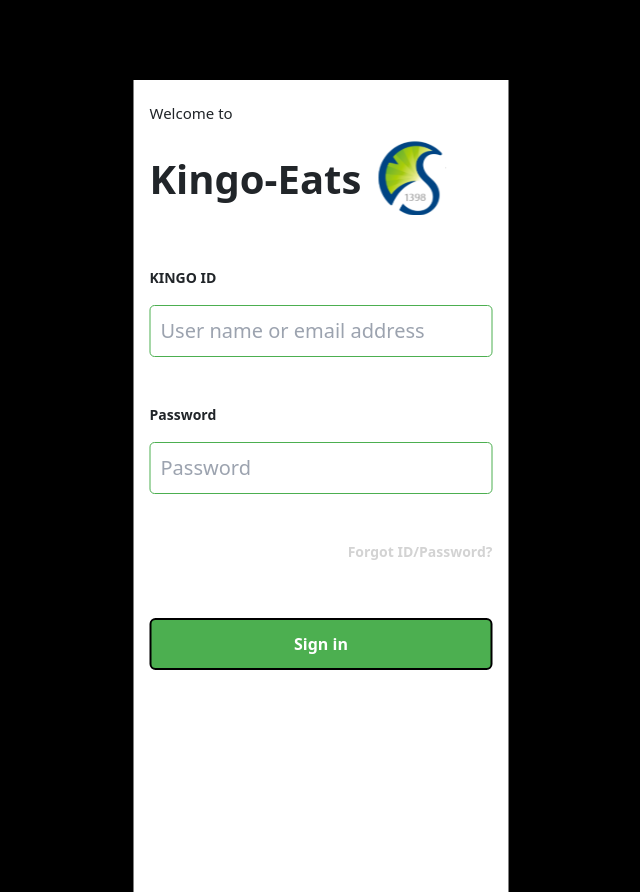
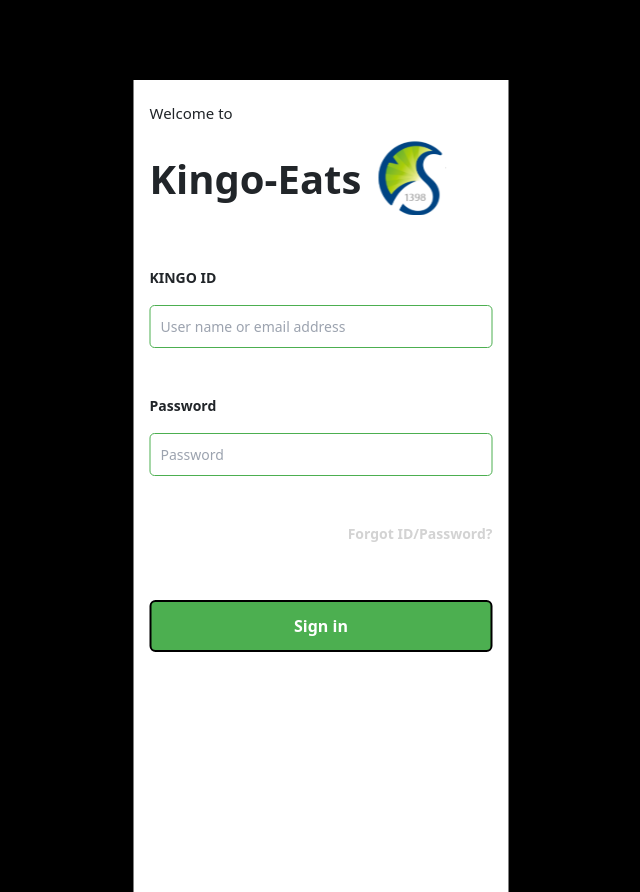
Before and after one commit to pbk95120/Kingo-Eats, a React (Create React App) app in the folder frontend/: page /login in a window 1280 px wide. Shown: the whole page, without its empty margins (319-959 px from the left). Built offline with nearby package versions, Linux system fonts and the light colour scheme.

Commit message:
Login.js Warning 수정

```diff
--- a/frontend/src/pages/Login.js
+++ b/frontend/src/pages/Login.js
@@ -1,4 +1,4 @@
-import { useNavigate, Link } from 'react-router-dom';
+import { useNavigate } from 'react-router-dom';
 
 
 const Login = () => {
@@ -30,15 +30,15 @@
         </div>
         <div className="items-center" style={{marginTop:"50px"}} >
             <h4 style={{fontWeight:"bold",fontSize:"14px"}}>KINGO ID</h4>
-            <input id="kingoId" style={{fontSize:"14px", padding:"10px",marginTop:"10px",fontSize:"20px",minWidth:"100%", minHeight:"30px", textAlign:"start", color:"black" , border:"1.5px solid #4CAF50", borderRadius:"5px"}} type="text" name="kingoId" placeholder="User name or email address"/>
+            <input id="kingoId" style={{fontSize:"14px", padding:"10px",marginTop:"10px",minWidth:"100%", minHeight:"30px", textAlign:"start", color:"black" , border:"1.5px solid #4CAF50", borderRadius:"5px"}} type="text" name="kingoId" placeholder="User name or email address"/>
         </div>
 
         <div className="items-center" style={{marginTop:"50px"}} >
             <h4 style={{fontWeight:"bold",fontSize:"14px"}}>Password</h4>
-            <input id="password" style={{fontSize:"14px", padding:"10px",marginTop:"10px",fontSize:"20px",minWidth:"100%", minHeight:"30px", textAlign:"start", color:"black" , border:"1.5px solid #4CAF50", borderRadius:"5px"}} type="password" name="password" placeholder="Password"/>
+            <input id="password" style={{fontSize:"14px", padding:"10px",marginTop:"10px",minWidth:"100%", minHeight:"30px", textAlign:"start", color:"black" , border:"1.5px solid #4CAF50", borderRadius:"5px"}} type="password" name="password" placeholder="Password"/>
         </div>
         <div className="items-center" style={{marginTop:"50px", textAlign:"end"}} >
-            <h4 style={{fontWeight:"bold",fontSize:"14px"}}><a style={{color:"lightgray",textDecoration:"none"}} href="https://www.skku.edu/skku/index.do#" target="_blank">Forgot ID/Password?</a> </h4>
+            <h4 style={{fontWeight:"bold",fontSize:"14px"}}><a style={{color:"lightgray",textDecoration:"none"}} href="https://www.skku.edu/skku/index.do#" rel="noreferrer" target="_blank">Forgot ID/Password?</a> </h4>
         </div>
         <div className="items-center" style={{marginTop:"50px"}} >
         <button className="w-[343px] h-[52px] bg-green hover:shadow-md text-white font-bold rounded border-2 border-black mb-[2vh]"
```
